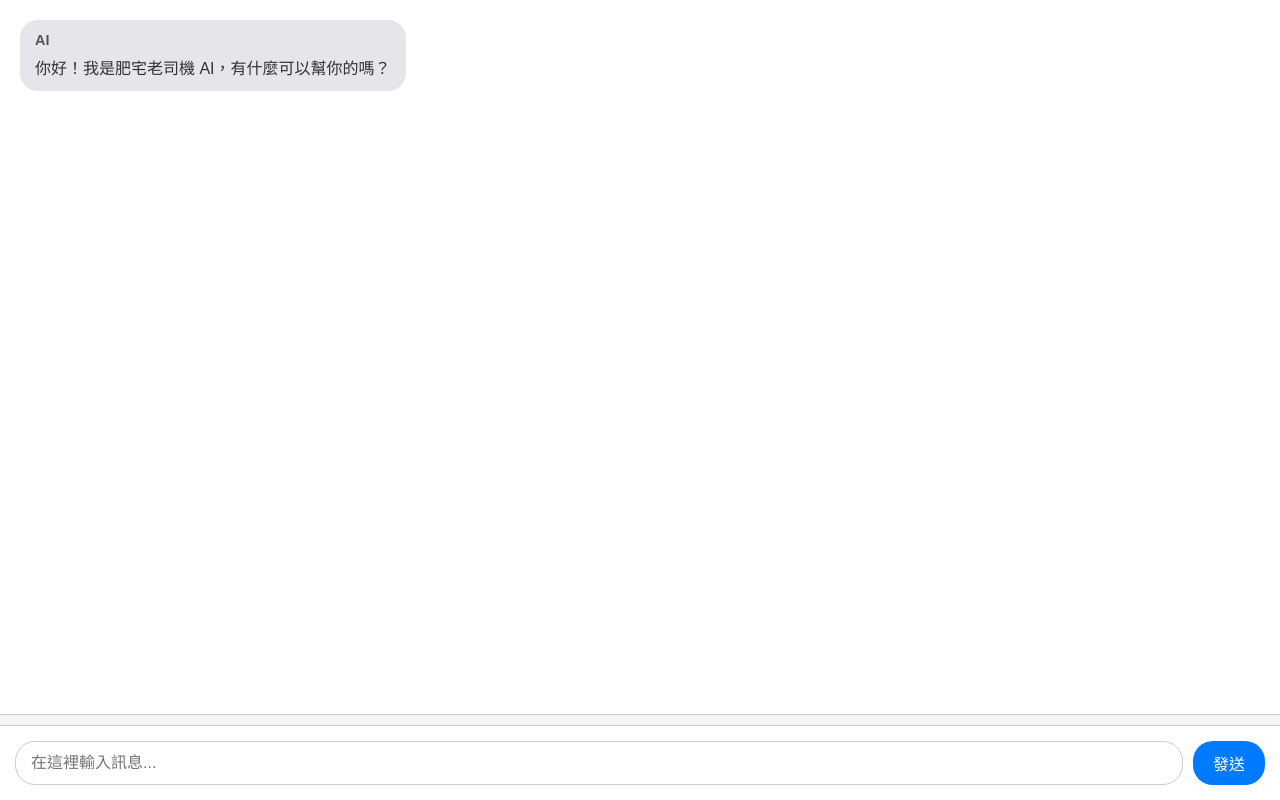
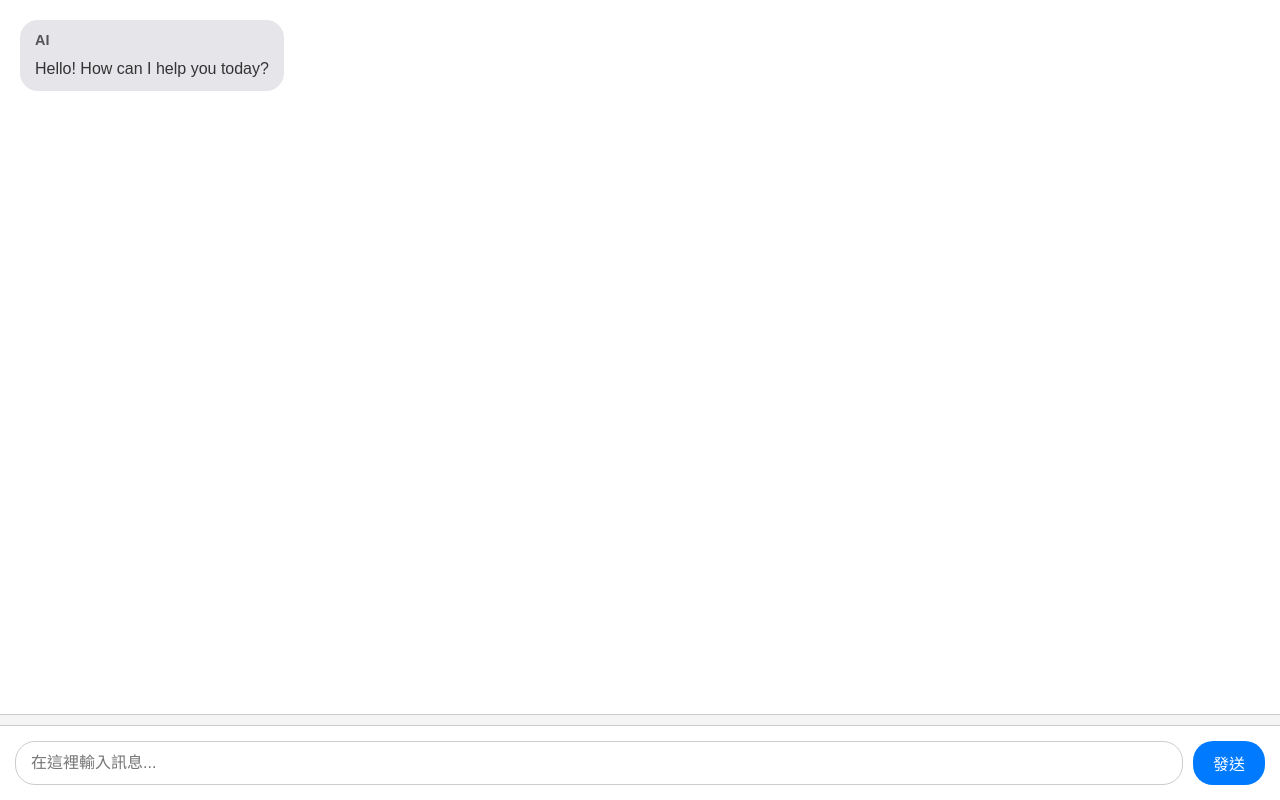
Before and after one commit to LIUXVuse/Fattyinsider, a plain HTML site: page static/index.html in a window 1280 px wide. Drawn offline with nearby package versions, Linux system fonts and the light colour scheme.

Commit message:
test: Simplify initial message content to ASCII

```diff
--- a/static/index.html
+++ b/static/index.html
@@ -143,7 +143,7 @@
         <!-- 對話將顯示在這裡 -->
         <div class="message ai-message">
             <div class="message-sender">AI</div>
-            <span>你好！我是肥宅老司機 AI，有什麼可以幫你的嗎？</span>
+            <span>Hello! How can I help you today?</span>
         </div>
     </div>
 
@@ -161,8 +161,10 @@
         const loadingIndicator = document.getElementById('loading');
 
         let messageHistory = [
-             { role: "system", content: "You are FattyInsiderAI, a helpful assistant. 你總是使用繁體中文回答問題。" },
-             { role: "assistant", content: "你好！我是肥宅老司機 AI，有什麼可以幫你的嗎？" }
+             //{ role: "system", content: "You are FattyInsiderAI, a helpful assistant. 你總是使用繁體中文回答問題。" },
+             { role: "system", content: "You are FattyInsiderAI, a helpful assistant. Always reply in Traditional Chinese." },
+             //{ role: "assistant", content: "你好！我是肥宅老司機 AI，有什麼可以幫你的嗎？" }
+             { role: "assistant", content: "Hello! How can I help you today?" }
         ];
 
         function appendMessage(sender, text, isHtml = false, isTyping = false) {
```
